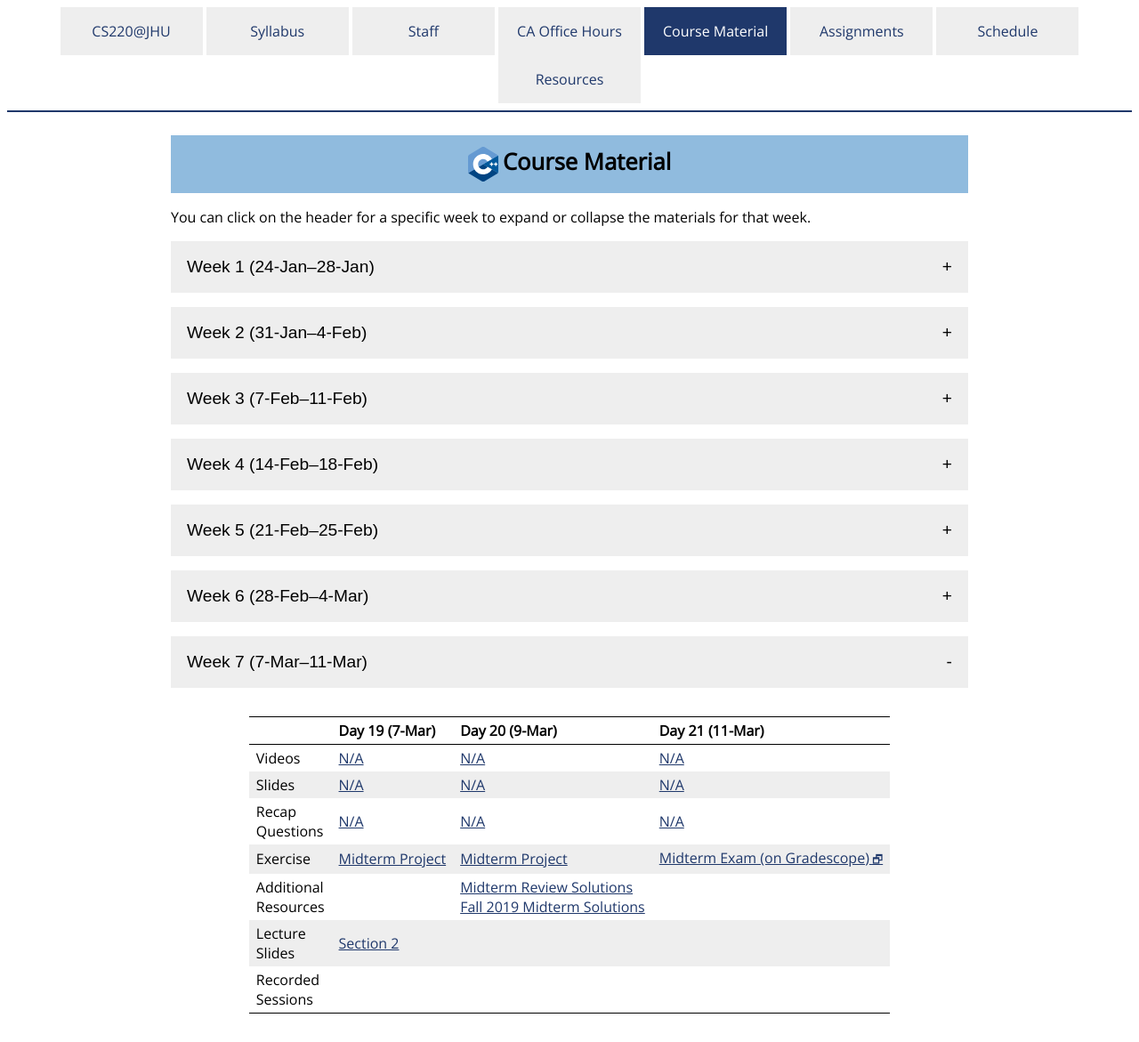
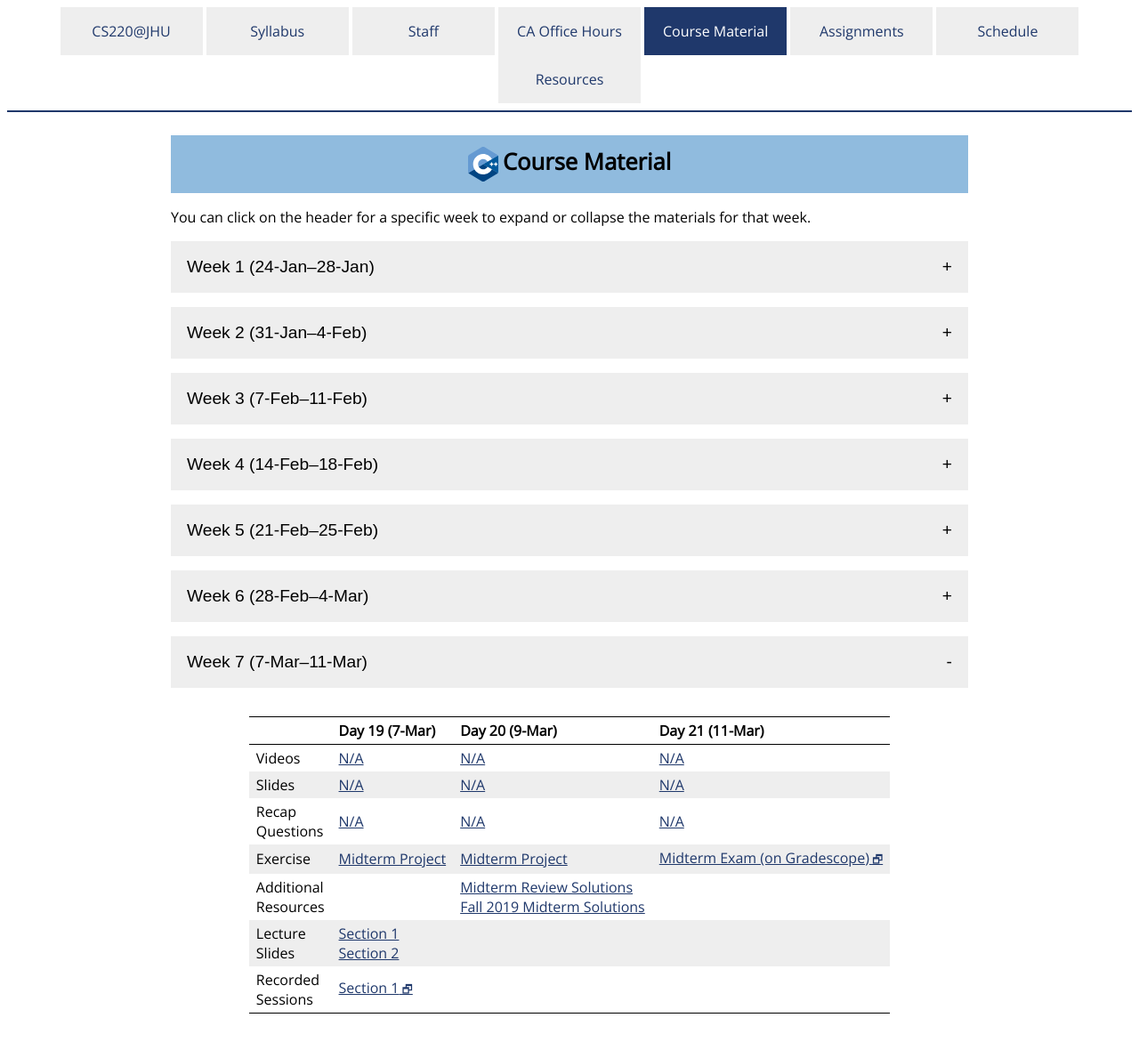
Before and after one commit to jhu-ip/cs220-s22, a Jekyll site: the page built from material.md, in a window 1280 px wide. Shown: the whole page at 89% size. Built offline with Jekyll 4.4.1, drawn with Linux system fonts in a browser that asks for light colours; some web fonts are replaced.

Commit message:
link to day 19 material for sec 01

```diff
--- a/material.csv
+++ b/material.csv
@@ -220,7 +220,9 @@
 7,1,7-Mar,Slides,"N/A",#
 7,1,7-Mar,Recap,"N/A",#
 7,1,7-Mar,Exercise,"Midterm Project",assign/midterm.html
+7,1,7-Mar,LectureSlides,"Section 1",slides/sec01/day19_notes.pdf
 7,1,7-Mar,LectureSlides,Section 2,slides/sec02/19.pdf
+7,1,7-Mar,Recording,"Section 1",https://jh.hosted.panopto.com/Panopto/Pages/Viewer.aspx?id=9fb8726e-e7e1-4e2f-b873-ae5101433853
 7,2,9-Mar,Video,"N/A",#
 7,2,9-Mar,Slides,"N/A",#
 7,2,9-Mar,Recap,"N/A",#
--- a/material.md
+++ b/material.md
@@ -404,13 +404,13 @@
     </tr>
     <tr>
       <td>Lecture<br>Slides</td>
-      <td><a href='slides/sec02/19.pdf'>Section 2</a></td>
+      <td><a href='slides/sec01/day19_notes.pdf'>Section 1</a><br><a href='slides/sec02/19.pdf'>Section 2</a></td>
       <td></td>
       <td></td>
     </tr>
     <tr>
       <td>Recorded<br>Sessions</td>
-      <td></td>
+      <td><a class='external' target='_blank' href='https://jh.hosted.panopto.com/Panopto/Pages/Viewer.aspx?id=9fb8726e-e7e1-4e2f-b873-ae5101433853'>Section 1</a></td>
       <td></td>
       <td></td>
     </tr>
```
